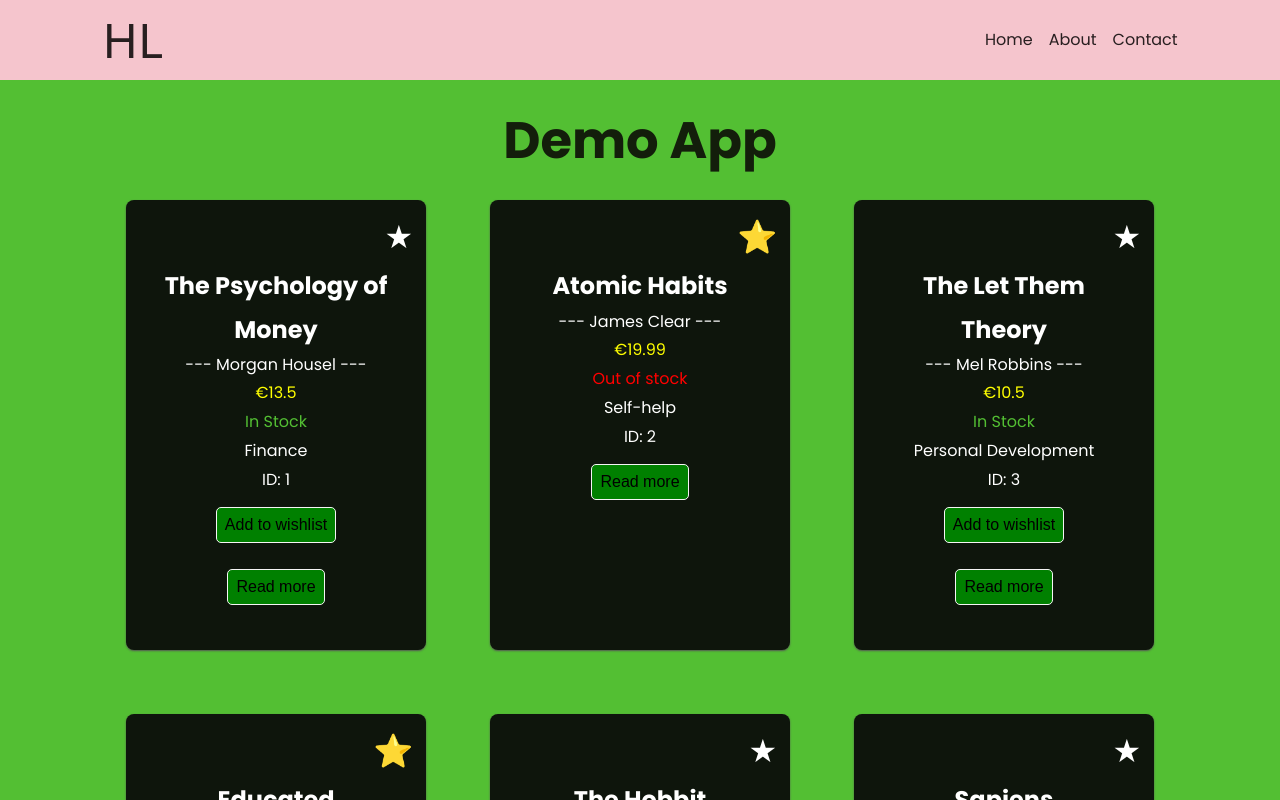
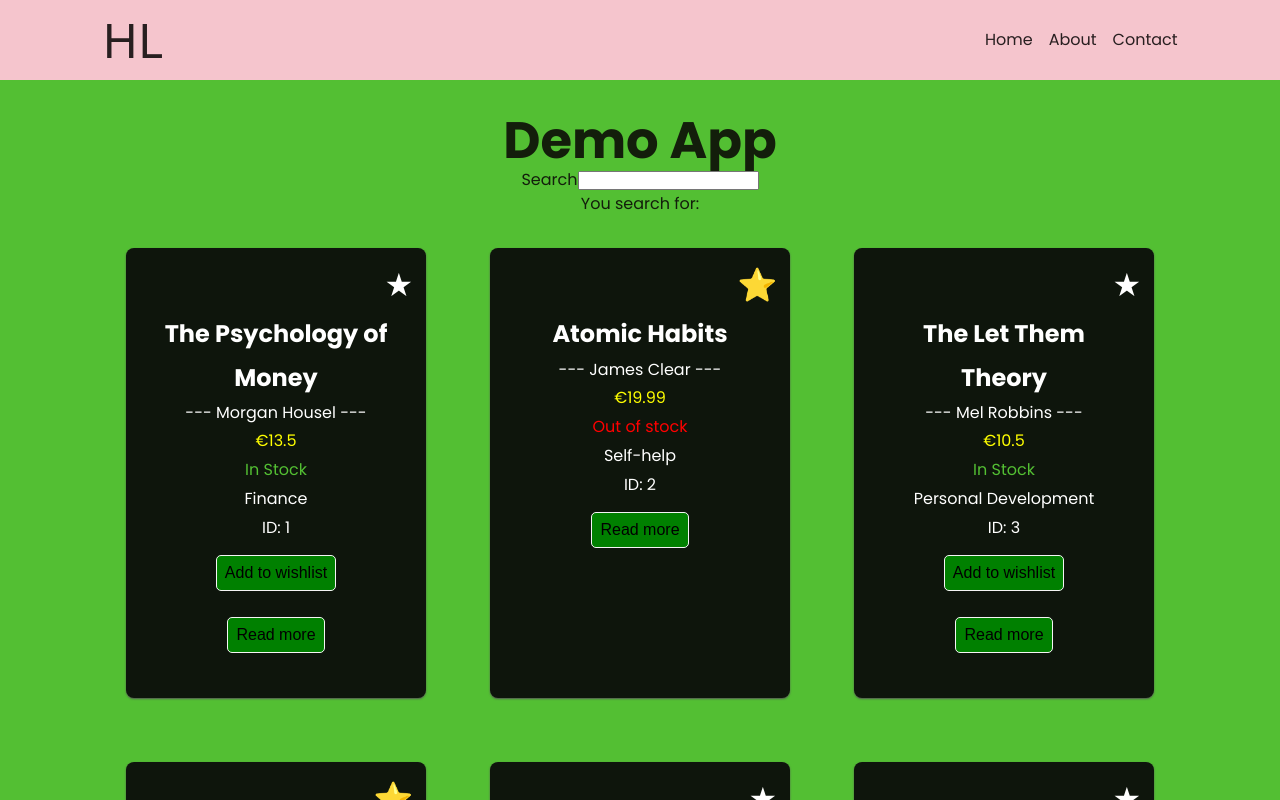
Before and after one commit to Hoa28686/demo_react, a React (Vite) app: page / in a window 1280 px wide. Shown: the top 800 px of the page. Built offline with nearby package versions, Linux system fonts and the light colour scheme; a web font is replaced by a local one.

Commit message:
add search bar

```diff
--- a/src/App.jsx
+++ b/src/App.jsx
@@ -9,7 +9,7 @@
     <>
       <Header logo="HL" />
         <h1>Demo App</h1>
-      <main className="flex" >
+      <main  >
         <BookList/>
       </main>
       <Footer year={2025} />
--- a/src/Books/BookList.jsx
+++ b/src/Books/BookList.jsx
@@ -4,6 +4,10 @@
 
 const BookList=()=>{
     const [bookData,setBookData]=useState(books);
+    const [searchValue,setsearchValue]=useState("");
+    const searchHandle=(e)=>{
+        setsearchValue(e.target.value);
+    }
     const toggleStock=(id)=>{
         console.log(id);
         let updatedBooks =bookData.map(b=>{
@@ -16,8 +20,9 @@
 
     const toggleFavorite=(id)=>{
         console.log(id);
-        let updatedBooks =bookData.map(b=> b.id===id ? {...b, isFavorite: !b.isFavorite}:b)
-        setBookData(updatedBooks);
+        // let updatedBooks =bookData.map(b=> b.id===id ? {...b, isFavorite: !b.isFavorite}:b)
+        // setBookData(prevBooks=>updatedBooks);
+        setBookData(prevBooks=>prevBooks.map(b=> b.id===id ? {...b, isFavorite: !b.isFavorite}:b));
     }
 
     const EventHandler=(id)=>{
@@ -31,7 +36,15 @@
                 <option value="favorite">Is Favorite</option>
                 <option value="notFavorite">Not favorite</option>
             </select> */}
-            {bookData.map(b=> (
+            {/* name="search" is use to identidy form element when a form is submitted */}
+            <div>
+                <label htmlFor="search">Search</label>
+                <input type="text" id="search" name="search"  value={searchValue} onChange={searchHandle}/>
+            <p>You search for: {searchValue} </p>
+            </div>
+            <div className="flex">
+            {(bookData.filter(b=> b.title.toLowerCase().includes(searchValue)))
+            .map(b=> (
                       <BookCard
                       key={b.id}
                       {...b}
@@ -39,6 +52,8 @@
                       onToggleStock={toggleStock}
                       onToggleFavorite={toggleFavorite}/>
                     ))}
+            </div>
+
         </>
     )
 }
```
